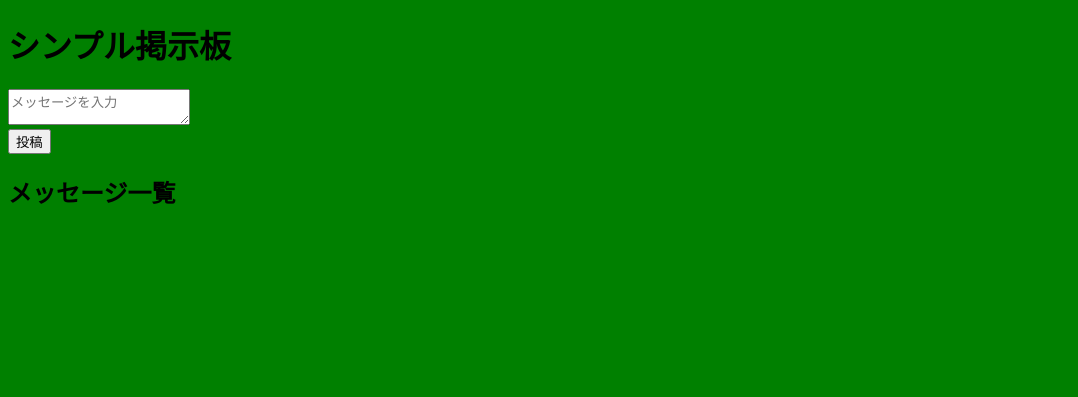
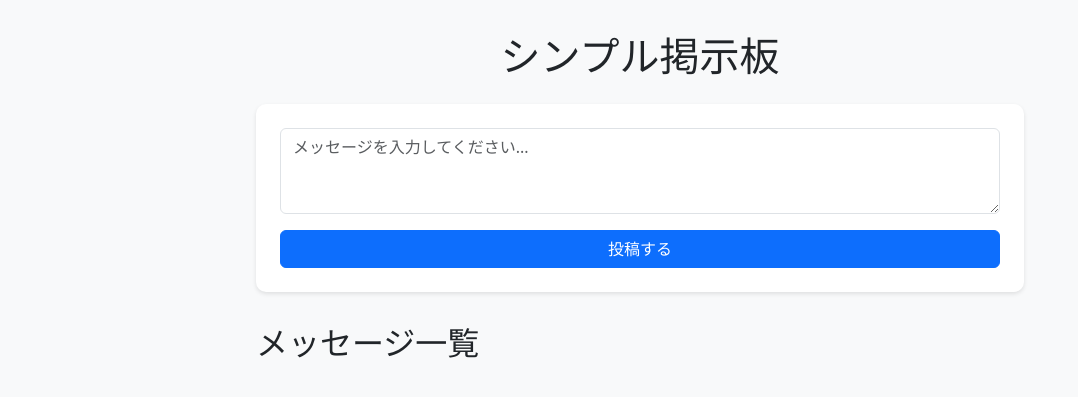
Before and after one commit to jn-nice2h/cicd, a PHP site: page / in a window 1280 px wide. Shown: the top 397 px of the page, without its empty margins (0-1078 px from the left). Run offline with PHP 8.4, Linux system fonts and the light colour scheme.

Commit message:
Update design with modern UI using Bootstrap

```diff
--- a/index.php
+++ b/index.php
@@ -20,28 +20,88 @@ if ($_POST['message'] ?? false) {
 <html lang="ja">
 <head>
     <meta charset="UTF-8">
+    <meta name="viewport" content="width=device-width, initial-scale=1.0">
     <title>シンプル掲示板2025</title>
+    <!-- Bootstrap CSS -->
+    <link href="https://cdn.jsdelivr.net/npm/bootstrap@5.3.0/dist/css/bootstrap.min.css" rel="stylesheet">
     <style>
         body {
-            background-color: green;
+            background-color: #f8f9fa;
+            color: #212529;
+        }
+        .message-board {
+            max-width: 800px;
+            margin: 2rem auto;
+            padding: 0 1rem;
+        }
+        .message-card {
+            background: white;
+            border-radius: 10px;
+            box-shadow: 0 2px 4px rgba(0,0,0,0.1);
+            padding: 1rem;
+            margin-bottom: 1rem;
+        }
+        .message-time {
+            color: #6c757d;
+            font-size: 0.9rem;
+        }
+        .form-container {
+            background: white;
+            border-radius: 10px;
+            box-shadow: 0 2px 4px rgba(0,0,0,0.1);
+            padding: 1.5rem;
+            margin-bottom: 2rem;
+        }
+        .success-message {
+            animation: fadeOut 3s forwards;
+        }
+        @keyframes fadeOut {
+            0% { opacity: 1; }
+            70% { opacity: 1; }
+            100% { opacity: 0; }
         }
     </style>
 </head>
 <body>
-    <h1>シンプル掲示板</h1>
+    <div class="message-board">
+        <h1 class="text-center mb-4">シンプル掲示板</h1>
 
         <?php if (isset($success)): ?>
-        <p style="color: green;">投稿完了</p>
+            <div class="alert alert-success success-message" role="alert">
+                メッセージを投稿しました！
+            </div>
         <?php endif; ?>
 
+        <div class="form-container">
             <form method="POST">
-        <textarea name="message" placeholder="メッセージを入力 " required></textarea><br>
-        <button type="submit">投稿</button>
+                <div class="mb-3">
+                    <textarea
+                        class="form-control"
+                        name="message"
+                        placeholder="メッセージを入力してください..."
+                        rows="3"
+                        required
+                    ></textarea>
+                </div>
+                <button type="submit" class="btn btn-primary w-100">投稿する</button>
             </form>
+        </div>
 
-    <h2>メッセージ一覧</h2>
+        <h2 class="mb-3">メッセージ一覧</h2>
         <?php foreach (array_reverse($messages) as $msg): ?>
-        <p><?= $msg ?></p>
+            <?php
+            $parts = explode(' - ', $msg, 2);
+            $time = $parts[0] ?? '';
+            $content = $parts[1] ?? $msg;
+            ?>
+            <div class="message-card">
+                <div class="message-time mb-1"><?= $time ?></div>
+                <div class="message-content"><?= $content ?></div>
+            </div>
         <?php endforeach; ?>
+    </div>
+
+    <!-- Bootstrap JS -->
+    <script src="https://cdn.jsdelivr.net/npm/bootstrap@5.3.0/dist/js/bootstrap.bundle.min.js"></script>
 </body>
 </html>
```
Lines whose indentation alone changed are shown as unchanged.
